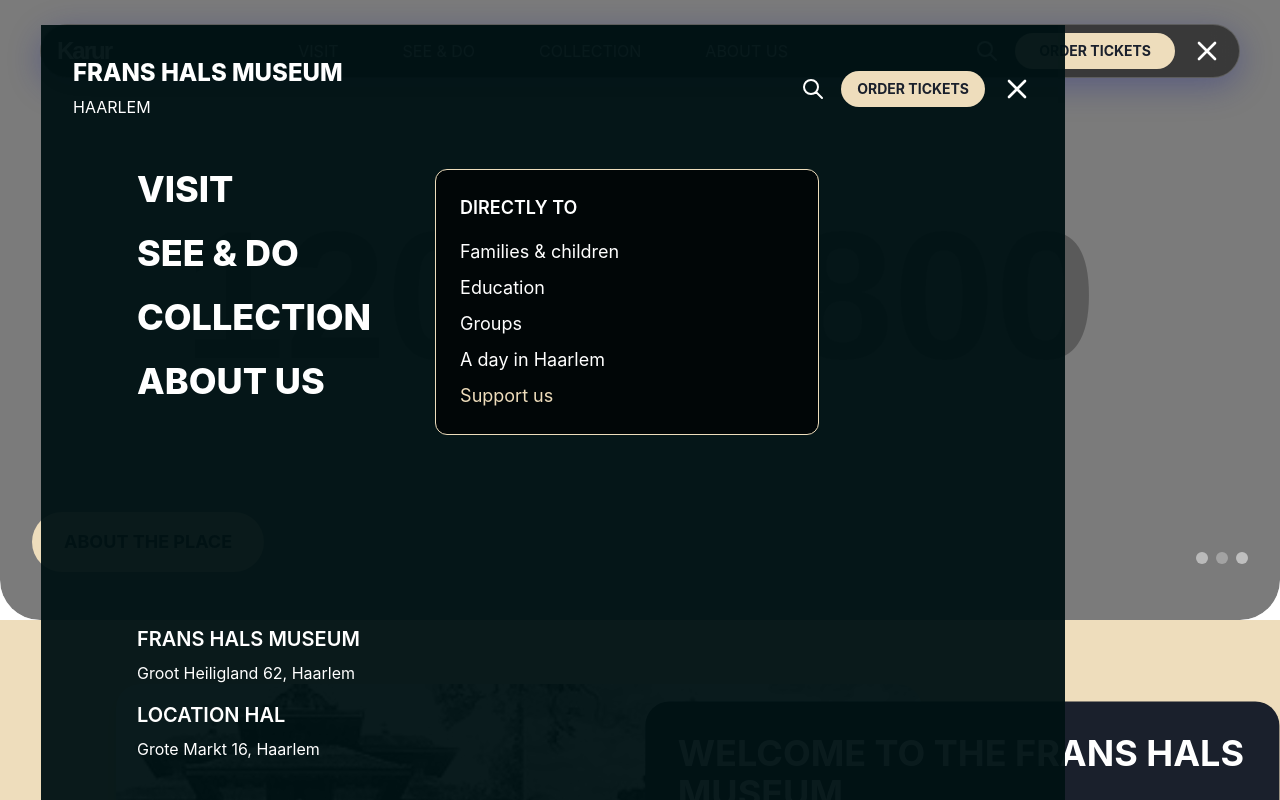
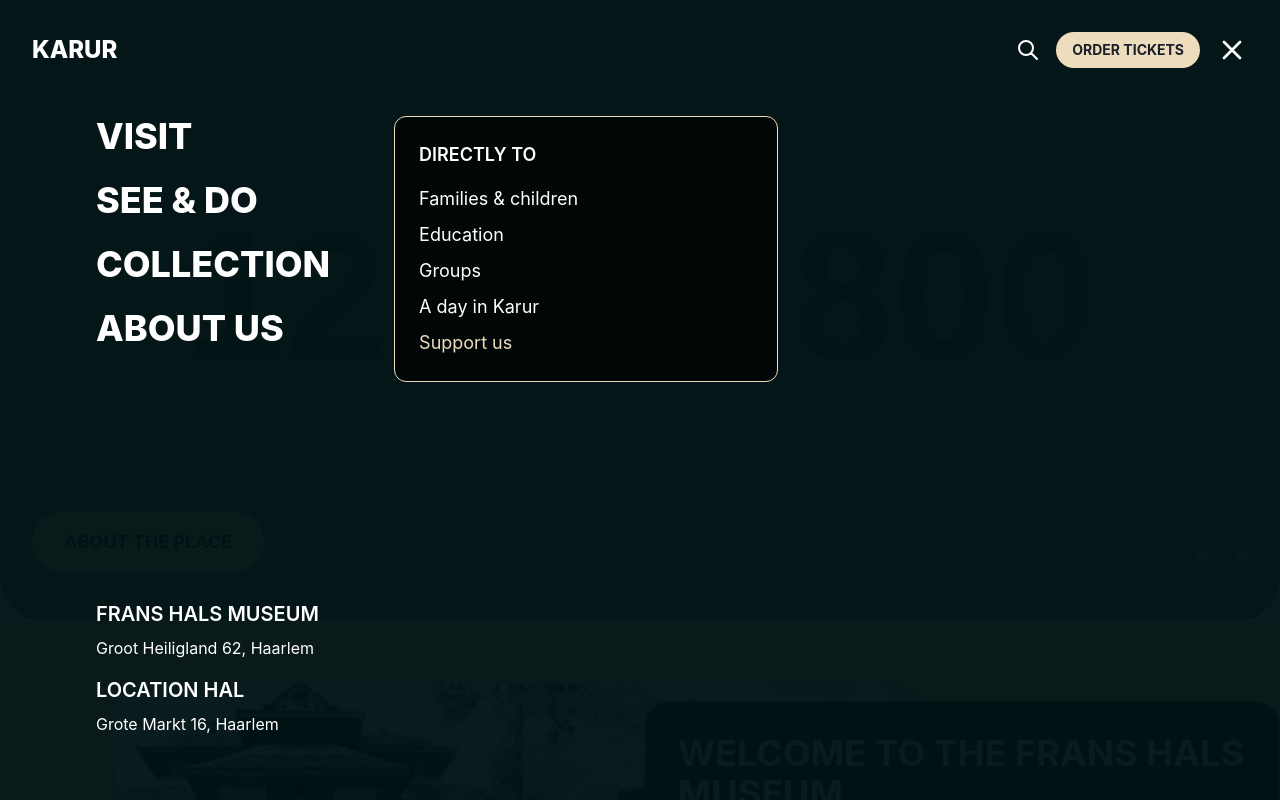
Before and after one commit to apple961/karur-site, a React (Create React App) app: page / in a window 1280 px wide. Both pictures are taken after a click on the button 1207 px from the left and 51 px from the top of the page. Shown: the top 800 px of the page. Built offline with nearby package versions, Linux system fonts and the light colour scheme.

Commit message:
Added Sections

```diff
--- a/src/components/Header.jsx
+++ b/src/components/Header.jsx
@@ -1,20 +1,9 @@
 import React, { useState, useEffect } from 'react';
-
-// Dummy flag icon (replace with actual image or SVG as needed)
-const FlagIcon = () => (
-  <span className="ml-2">
-    <svg width="24" height="24" viewBox="0 0 24 24">
-      <rect width="24" height="24" rx="12" fill="#fff" />
-      <rect x="2" y="7" width="20" height="5" fill="#c8102e" />
-      <rect x="2" y="12" width="20" height="5" fill="#012169" />
-    </svg>
-  </span>
-);
 
 const Header = ({ colors }) => {
   const [isMenuOpen, setMenuOpen] = useState(false);
 
-  // Prevent body scroll when menu is open (mobile)
+  // Prevent body scroll when menu is open
   useEffect(() => {
     if (isMenuOpen) {
       document.body.style.overflow = 'hidden';
@@ -28,6 +17,95 @@
 
   const toggleMenu = () => setMenuOpen(open => !open);
 
+  // Render the full-screen overlay when menu is open
+  if (isMenuOpen) {
+    return (
+      <div
+        className="fixed inset-0 z-40 flex flex-col px-4 md:px-8 py-6 md:py-8" // Full screen overlay
+        style={{
+          backgroundColor: 'rgba(0, 18, 20, 0.96)', // Dark background with transparency
+          minHeight: '100vh',
+          width: '100vw',
+          left: 0,
+          top: 0,
+          overflowY: 'auto', // Allow scrolling within the overlay if content is long
+        }}
+      >
+        {/* Top bar within the overlay: logo left, controls right, close button */}
+        <div className="flex justify-between items-center w-full mb-12">
+          {/* Logo */}
+          <div>
+            <span className="font-extrabold text-xl md:text-2xl leading-tight text-white">
+              KARUR<br />
+              {/* <span className="font-normal text-base">KARUR</span> */}
+            </span>
+          </div>
+          {/* Controls */}
+          <div className="flex items-center space-x-2 md:space-x-4">
+            {/* Search Icon */}
+            <button className="text-white hover:text-gray-300 focus:outline-none">
+              <svg className="h-6 w-6" fill="none" viewBox="0 0 24 24" stroke="currentColor">
+                <path strokeLinecap="round" strokeLinejoin="round" strokeWidth="2" d="M21 21l-6-6m2-5a7 7 0 11-14 0 7 7 0 0114 0z" />
+              </svg>
+            </button>
+            {/* Order Tickets Button */}
+            <button className="px-4 py-2 rounded-full font-bold text-sm transition duration-300"
+              style={{
+                backgroundColor: colors?.buttonBeige || '#e6c98b',
+                color: colors?.darkBackground || '#181818'
+              }}>
+              ORDER TICKETS
+            </button>
+            {/* Close Button (X icon) */}
+            <button
+              onClick={toggleMenu}
+              className="text-white focus:outline-none ml-2"
+              aria-label="Close menu"
+            >
+              <svg className="h-8 w-8" fill="none" viewBox="0 0 24 24" stroke="currentColor">
+                <path strokeLinecap="round" strokeLinejoin="round" strokeWidth="2" d="M6 18L18 6M6 6l12 12" />
+              </svg>
+            </button>
+          </div>
+        </div>
+
+        {/* Main content of the overlay: responsive layout */}
+        <div className="flex flex-1 flex-col md:flex-row items-start justify-start pl-0 md:pl-16 pt-8 md:pt-0">
+          {/* Main navigation links */}
+          <nav className="flex flex-col space-y-6 text-3xl md:text-4xl font-extrabold text-white items-start w-full max-w-xs md:max-w-none md:w-auto">
+            <a href="#" className="hover:text-gray-300 transition duration-300">VISIT</a>
+            <a href="#" className="hover:text-gray-300 transition duration-300">SEE & DO</a>
+            <a href="#" className="hover:text-gray-300 transition duration-300">COLLECTION</a>
+            <a href="#" className="hover:text-gray-300 transition duration-300">ABOUT US</a>
+          </nav>
+          {/* "DIRECTLY TO" box */}
+          <div className="mt-8 md:mt-0 md:ml-16 rounded-xl p-6 border w-full max-w-xs md:max-w-sm"
+            style={{
+              borderColor: colors?.buttonBeige || '#e6c98b',
+              background: 'rgba(0,0,0,0.7)'
+            }}>
+            <h3 className="text-lg font-semibold mb-4 text-white">DIRECTLY TO</h3>
+            <ul className="space-y-2 text-lg text-white">
+              <li><a href="#" className="hover:text-gray-300 transition duration-300">Families & children</a></li>
+              <li><a href="#" className="hover:text-gray-300 transition duration-300">Education</a></li>
+              <li><a href="#" className="hover:text-gray-300 transition duration-300">Groups</a></li>
+              <li><a href="#" className="hover:text-gray-300 transition duration-300">A day in Karur</a></li>
+              <li><a href="#" className="hover:text-gray-300 transition duration-300" style={{ color: colors?.buttonBeige || '#e6c98b' }}>Support us</a></li>
+            </ul>
+          </div>
+        </div>
+        {/* Footer info within the overlay */}
+        <div className="pl-4 md:pl-16 pb-8 text-white text-base font-bold mt-auto">
+          <h3 className="text-xl font-semibold mb-2">FRANS HALS MUSEUM</h3>
+          <p className="font-normal">Groot Heiligland 62, Haarlem</p>
+          <h3 className="text-xl font-semibold mt-4 mb-2">LOCATION HAL</h3>
+          <p className="font-normal">Grote Markt 16, Haarlem</p>
+        </div>
+      </div>
+    );
+  }
+
+  // Render the compact header when menu is closed
   return (
     <header
       className="fixed top-6 left-1/2 z-50"
@@ -61,8 +139,8 @@
             letterSpacing: '-2px',
             textShadow: '0 2px 8px rgba(0,0,0,0.18)'
           }}>
-            Karur<br />
-            {/* <span className="font-normal text-base">HAARLEM</span> */}
+            KARUR<br />
+            {/* <span className="font-normal text-base">KARUR</span> */}
           </a>
         </div>
 
@@ -146,93 +224,6 @@
           </button>
         </div>
       </div>
-
-      {/* Mobile Navigation Overlay */}
-      {isMenuOpen && (
-        <div
-          className="fixed inset-0 z-40 flex flex-col px-4 md:px-8 py-6 md:py-8" // Re-added responsive padding to the main overlay
-          style={{
-            backgroundColor: 'rgba(0, 18, 20, 0.96)',
-            minHeight: '100vh',
-            width: '80vw',
-            left: 0,
-            top: 0,
-            overflowY: 'auto',
-          }}
-        >
-          {/* Top bar: logo left, controls right, close button */}
-          <div className="flex justify-between items-center w-full mb-12">
-            {/* Logo */}
-            <div>
-              <span className="font-extrabold text-xl md:text-2xl leading-tight text-white">
-                FRANS HALS MUSEUM<br />
-                <span className="font-normal text-base">HAARLEM</span>
-              </span>
-            </div>
-            {/* Controls */}
-            <div className="flex items-center space-x-2 md:space-x-4">
-              {/* Search Icon */}
-              <button className="text-white hover:text-gray-300 focus:outline-none">
-                <svg className="h-6 w-6" fill="none" viewBox="0 0 24 24" stroke="currentColor">
-                  <path strokeLinecap="round" strokeLinejoin="round" strokeWidth="2" d="M21 21l-6-6m2-5a7 7 0 11-14 0 7 7 0 0114 0z" />
-                </svg>
-              </button>
-              {/* Order Tickets Button */}
-              <button className="px-4 py-2 rounded-full font-bold text-sm transition duration-300"
-                style={{
-                  backgroundColor: colors?.buttonBeige || '#e6c98b',
-                  color: colors?.darkBackground || '#181818'
-                }}>
-                ORDER TICKETS
-              </button>
-              {/* Close Button - Positioned within the flex container */}
-              <button
-                onClick={toggleMenu}
-                className="text-white focus:outline-none ml-2" // Added ml-2 for spacing
-                style={{ zIndex: 50 }}
-                aria-label="Close menu"
-              >
-                <svg className="h-8 w-8" fill="none" viewBox="0 0 24 24" stroke="currentColor">
-                  <path strokeLinecap="round" strokeLinejoin="round" strokeWidth="2" d="M6 18L18 6M6 6l12 12" />
-                </svg>
-              </button>
-            </div>
-          </div>
-          {/* Main content: responsive layout */}
-          {/* Adjusted padding and alignment to move content to the left */}
-          <div className="flex flex-1 flex-col md:flex-row items-start justify-start pl-0 md:pl-16 pt-8 md:pt-0"> {/* Removed pl-4, relying on parent px-4 */}
-            {/* Main navigation */}
-            <nav className="flex flex-col space-y-6 text-3xl md:text-4xl font-extrabold text-white items-start w-full max-w-xs md:max-w-none md:w-auto">
-              <a href="#" className="hover:text-gray-300 transition duration-300">VISIT</a>
-              <a href="#" className="hover:text-gray-300 transition duration-300">SEE & DO</a>
-              <a href="#" className="hover:text-gray-300 transition duration-300">COLLECTION</a>
-              <a href="#" className="hover:text-gray-300 transition duration-300">ABOUT US</a>
-            </nav>
-            {/* DIRECTLY TO box */}
-            <div className="mt-8 md:mt-0 md:ml-16 rounded-xl p-6 border w-full max-w-xs md:max-w-sm"
-              style={{
-                borderColor: colors?.buttonBeige || '#e6c98b',
-                background: 'rgba(0,0,0,0.7)'
-              }}>
-              <h3 className="text-lg font-semibold mb-4 text-white">DIRECTLY TO</h3>
-              <ul className="space-y-2 text-lg text-white">
-                <li><a href="#" className="hover:text-gray-300 transition duration-300">Families & children</a></li>
-                <li><a href="#" className="hover:text-gray-300 transition duration-300">Education</a></li>
-                <li><a href="#" className="hover:text-gray-300 transition duration-300">Groups</a></li>
-                <li><a href="#" className="hover:text-gray-300 transition duration-300">A day in Haarlem</a></li>
-                <li><a href="#" className="hover:text-gray-300 transition duration-300" style={{ color: colors?.buttonBeige || '#e6c98b' }}>Support us</a></li>
-              </ul>
-            </div>
-          </div>
-          {/* Footer info */}
-          <div className="pl-4 md:pl-16 pb-8 text-white text-base font-bold mt-auto"> {/* Adjusted padding-left */}
-            <h3 className="text-xl font-semibold mb-2">FRANS HALS MUSEUM</h3>
-            <p className="font-normal">Groot Heiligland 62, Haarlem</p>
-            <h3 className="text-xl font-semibold mt-4 mb-2">LOCATION HAL</h3>
-            <p className="font-normal">Grote Markt 16, Haarlem</p>
-          </div>
-        </div>
-      )}
     </header>
   );
 };
```
